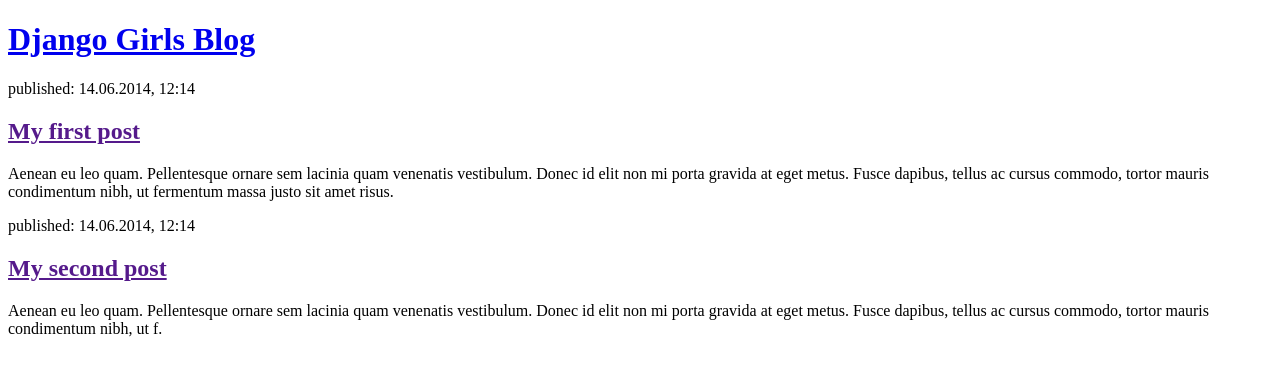
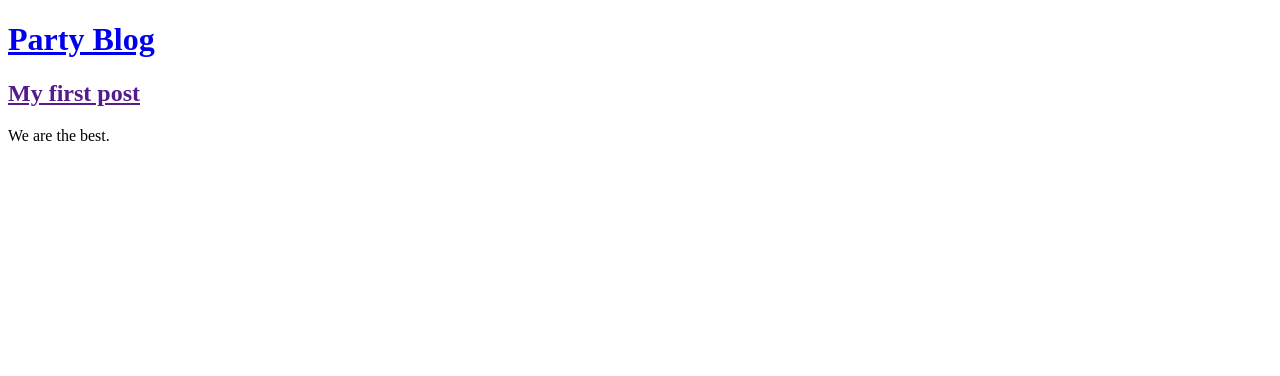
Before and after one commit to Zipko251/my-first-blog, a Django app: page / in a window 1280 px wide. Shown: the top 376 px of the page. Run offline with Django 3.2, Linux system fonts and the light colour scheme.

Commit message:
2 Change the HTML for the site.

```diff
--- a/blog/templates/blog/post_list.html
+++ b/blog/templates/blog/post_list.html
@@ -1,23 +1,16 @@
 <!DOCTYPE html>
-<html lang="en">
+<sque lang="en">
     <head>
-        <title>Django Girls blog</title>
+        <title>Our Party</title>
     </head>
     <body>
         <div>
-            <h1><a href="/">Django Girls Blog</a></h1>
+            <h1><a href="/">Party Blog</a></h1>
         </div>
 
         <div>
-            <p>published: 14.06.2014, 12:14</p>
             <h2><a href="">My first post</a></h2>
-            <p>Aenean eu leo quam. Pellentesque ornare sem lacinia quam venenatis vestibulum. Donec id elit non mi porta gravida at eget metus. Fusce dapibus, tellus ac cursus commodo, tortor mauris condimentum nibh, ut fermentum massa justo sit amet risus.</p>
-        </div>
-
-        <div>
-            <p>published: 14.06.2014, 12:14</p>
-            <h2><a href="">My second post</a></h2>
-            <p>Aenean eu leo quam. Pellentesque ornare sem lacinia quam venenatis vestibulum. Donec id elit non mi porta gravida at eget metus. Fusce dapibus, tellus ac cursus commodo, tortor mauris condimentum nibh, ut f.</p>
+            <p>We are the best.</p>
         </div>
     </body>
 </html>
```
